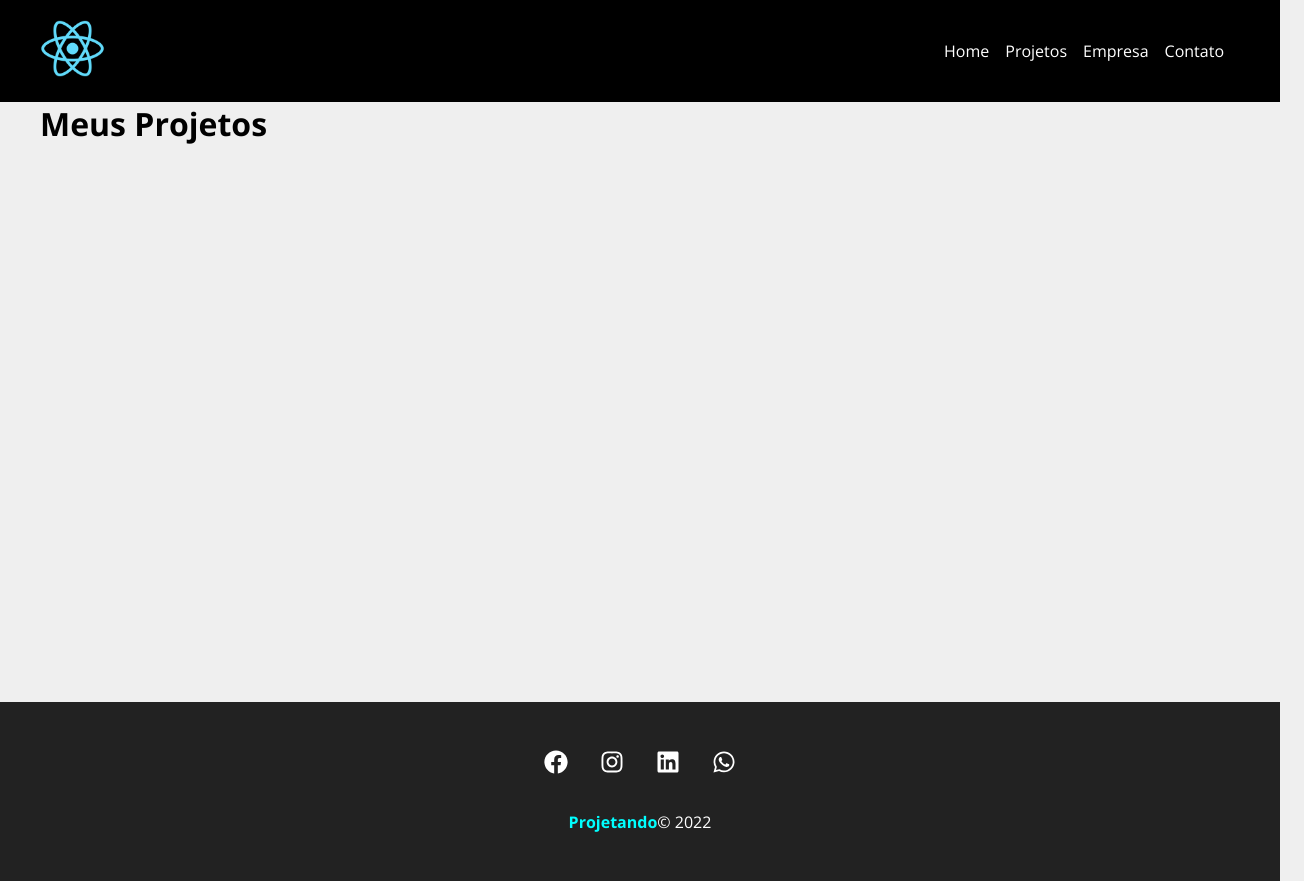
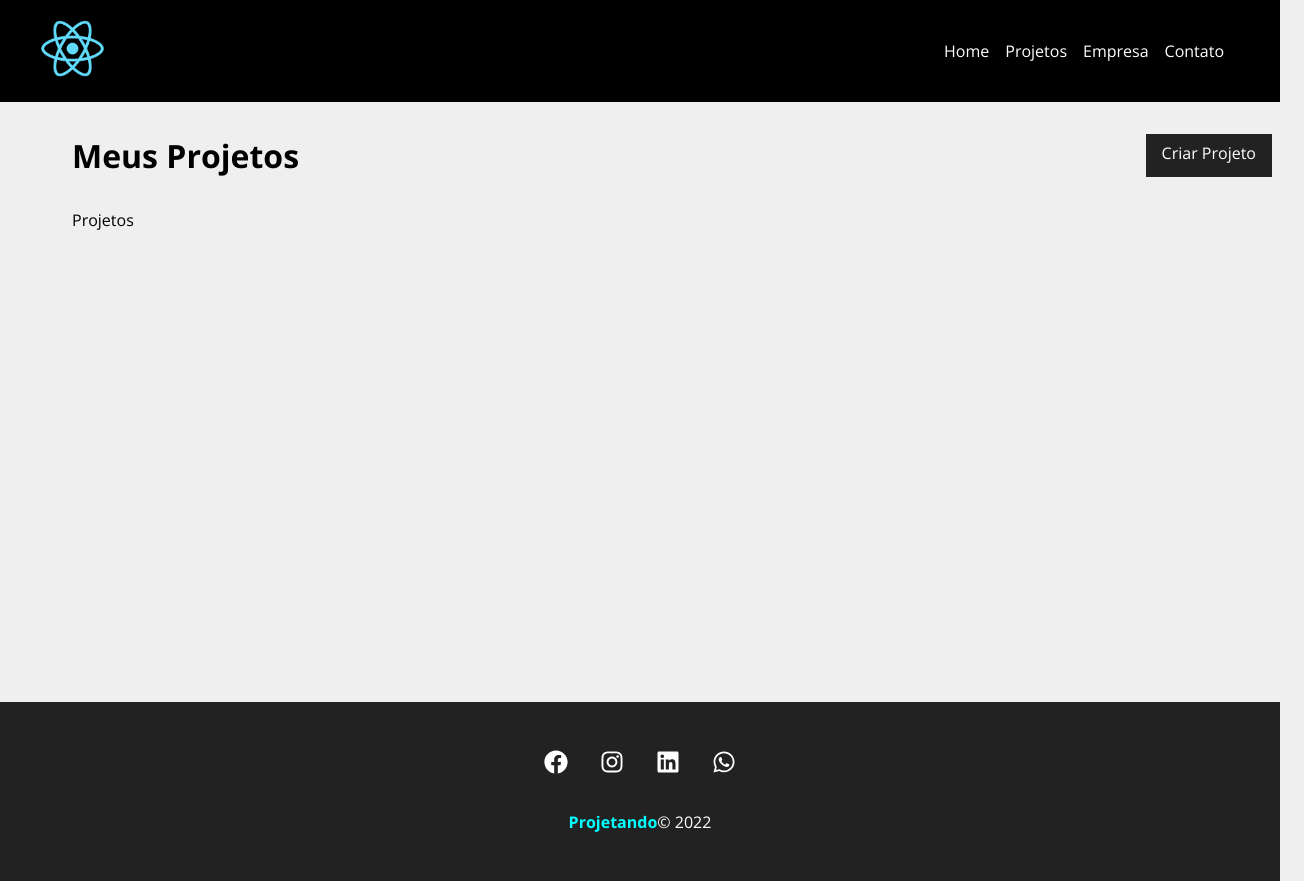
Before and after one commit to kamalcwb/Projetando, a React (Create React App) app in the folder myapp/: page /projects in a window 1280 px wide. Shown: the whole page, 1304 px wide, since content can reach past the window. Built offline with nearby package versions, Linux system fonts and the light colour scheme; a web font is replaced by a local one.

Commit message:
Pg Projects
Dado inicio a configuração da página Projects

```diff
--- a/myapp/src/pages/Projects.jsx
+++ b/myapp/src/pages/Projects.jsx
@@ -1,6 +1,9 @@
 import React from 'react'
 import { useLocation } from 'react-router-dom'
 import Message from '../components/layout/Message'
+import styles from './Projects.module.css'
+import Container from '../components/layout/Container'
+import LinkButton from '../components/layout/LinkButton'
 
 const Projects = () => {
 
@@ -11,9 +14,15 @@
     }
 
     return (
-        <div>
-            <h1>Meus Projetos</h1>
+        <div className={styles.project_container}>
+            <div className={styles.title_container}>
+                <h1>Meus Projetos</h1>
+                <LinkButton to="/newproject" text="Criar Projeto" />
+            </div>
             {message && <Message msg={message} type="success" />}
+            <Container customClass="start">
+                <p>Projetos</p>
+            </Container>
         </div>
     )
 }
--- /dev/null
+++ b/myapp/src/pages/Projects.module.css
@@ -0,0 +1,9 @@
+.project_container {
+    padding: 2em;
+}
+
+.title_container {
+    display: flex;
+    justify-content: space-between;
+    margin-bottom: 2em;
+}
```
